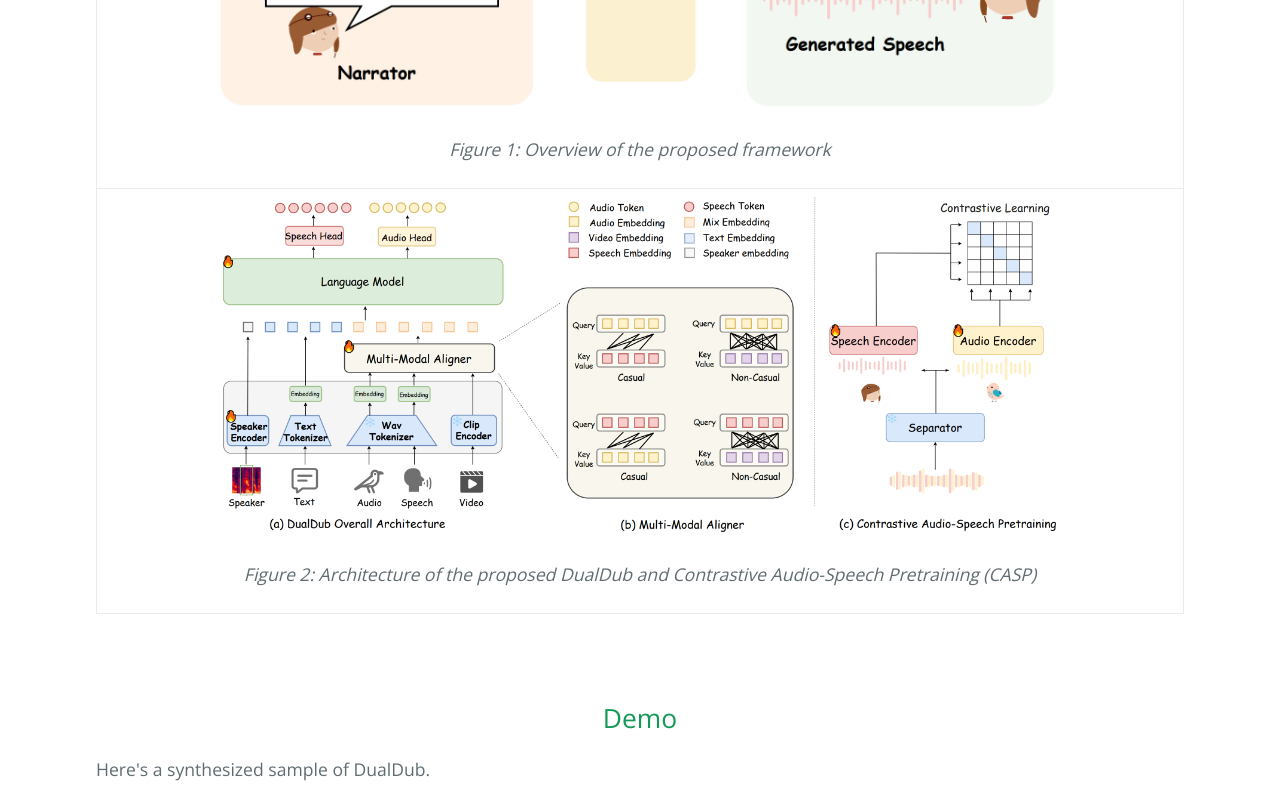
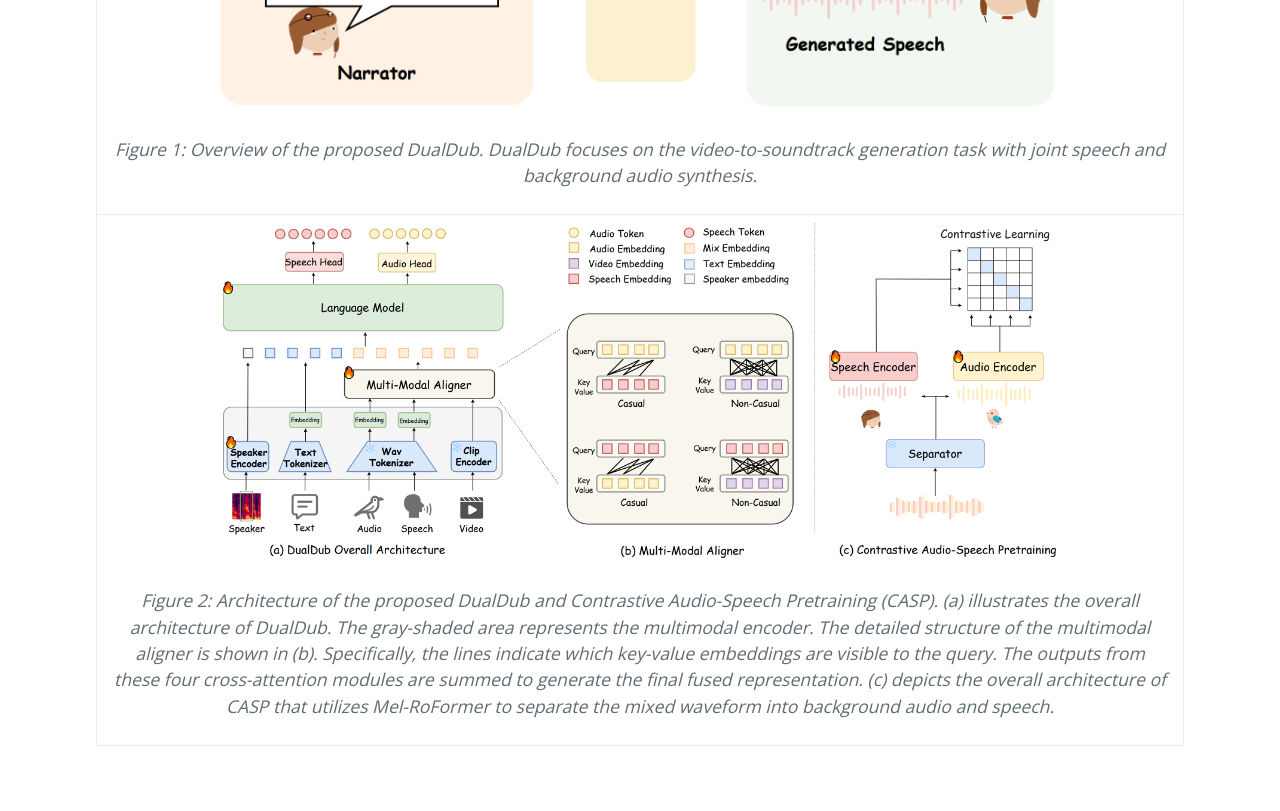
Before and after one commit to wjtian-wonderful/DualDubDemo, a plain HTML site: page index.html in a window 1280 px wide. Shown: the part 1040-1851 px from the top of the page. Drawn offline with nearby package versions, Linux system fonts and the light colour scheme.

Commit message:
update graph

```diff
--- a/index.html
+++ b/index.html
@@ -52,13 +52,18 @@
       <tr>
         <td style="text-align:center;">
           <img src='raw/fig/overview.png' width="80%">
-          <p><em>Figure 1: Overview of the proposed framework</em></p>
+          <p><em>Figure 1: Overview of the proposed DualDub. DualDub focuses on the video-to-soundtrack generation task with joint
+            speech and background audio synthesis.</em></p>
         </td>
       </tr>
       <tr>
         <td style="text-align:center;">
           <img src='raw/fig/LM.png' width="80%">
-          <p><em>Figure 2: Architecture of the proposed DualDub and Contrastive Audio-Speech Pretraining (CASP)</em></p>
+          <p><em>Figure 2: Architecture of the proposed DualDub and Contrastive Audio-Speech Pretraining (CASP). (a) illustrates the overall
+            architecture of DualDub. The gray-shaded area represents the multimodal encoder. The detailed structure of the multimodal
+            aligner is shown in (b). Specifically, the lines indicate which key-value embeddings are visible to the query. The outputs from
+            these four cross-attention modules are summed to generate the final fused representation. (c) depicts the overall architecture
+            of CASP that utilizes Mel-RoFormer to separate the mixed waveform into background audio and speech.</em></p>
         </td>
       </tr>
     </table>
```
